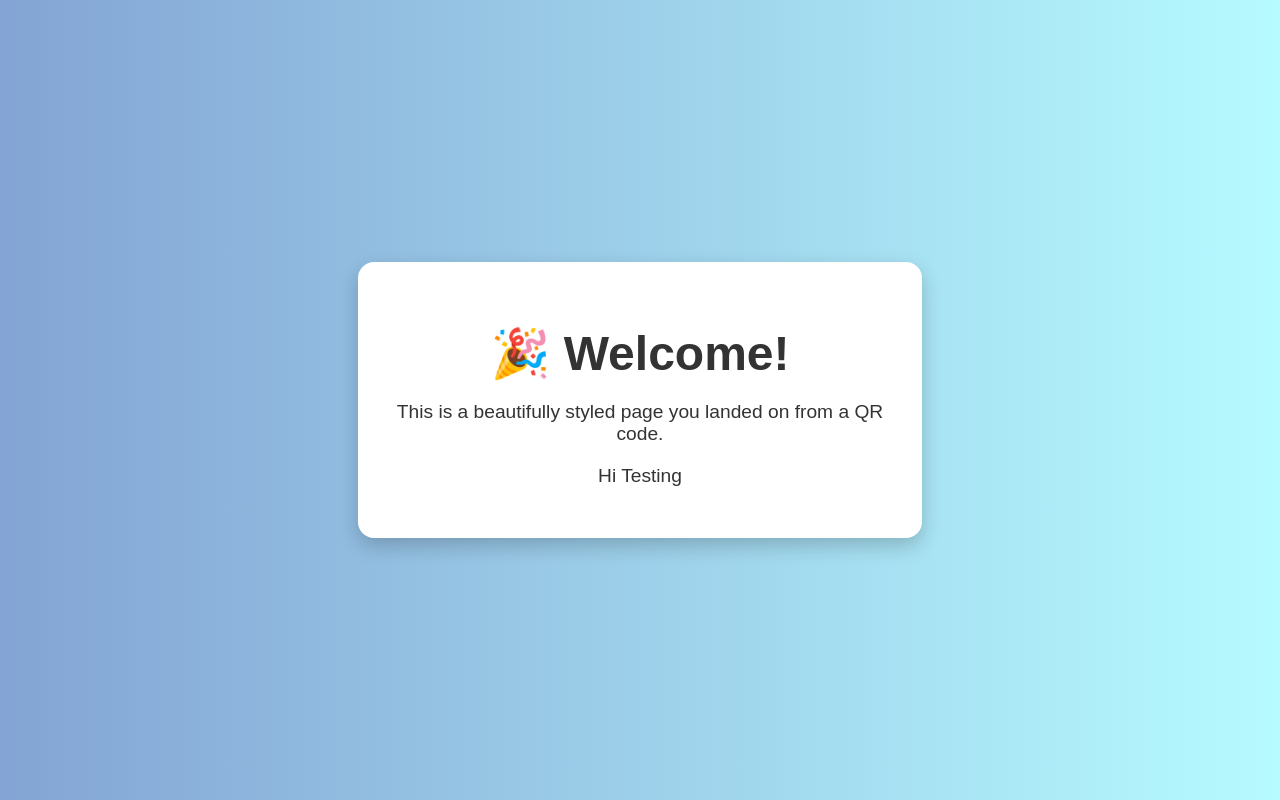
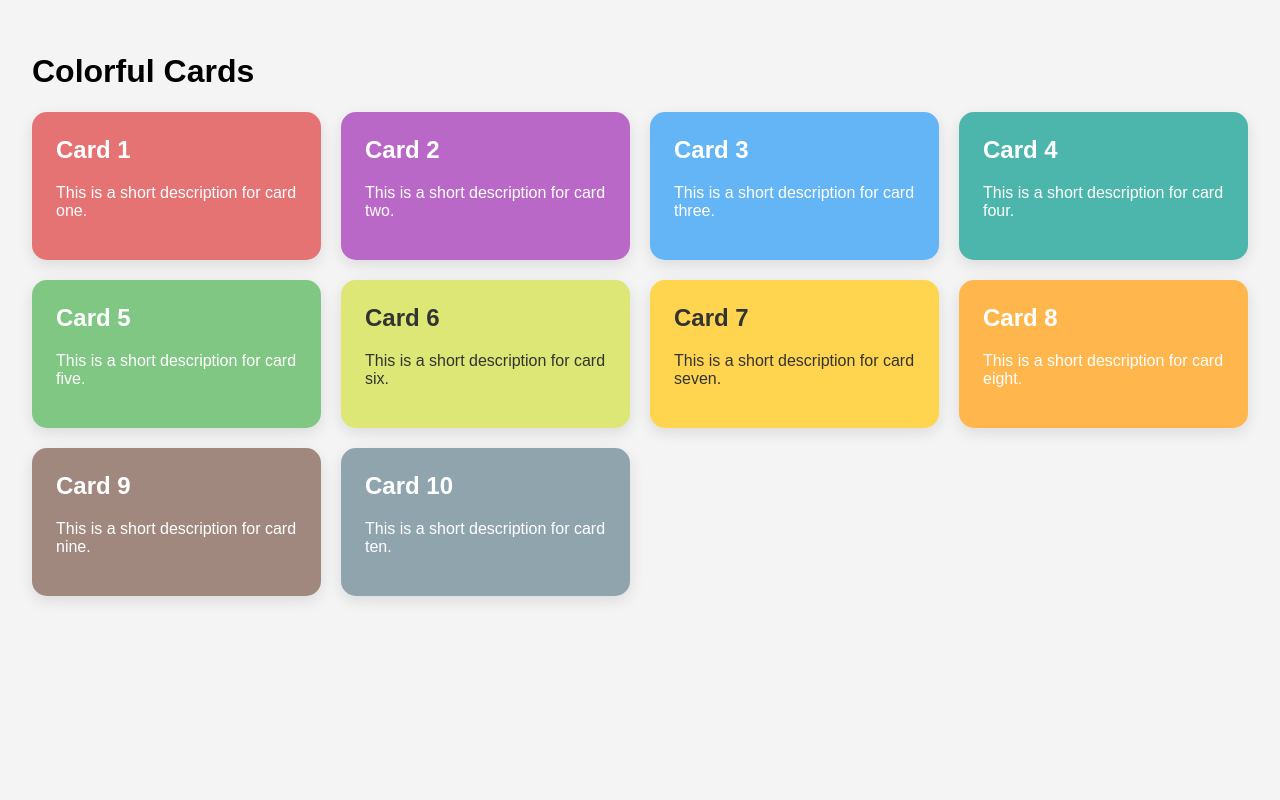
Before and after one commit to yogeshupadhyay1402/qr-webpage, a plain HTML site: page index.html in a window 1280 px wide. Drawn offline with Linux system fonts and the light colour scheme.

Commit message:
Update index.html

```diff
--- a/index.html
+++ b/index.html
@@ -1,47 +1,97 @@
 <!DOCTYPE html>
 <html lang="en">
 <head>
-  <meta charset="UTF-8">
-  <title>Welcome Page</title>
+  <meta charset="UTF-8" />
+  <meta name="viewport" content="width=device-width, initial-scale=1.0"/>
+  <title>SIS Tax</title>
   <style>
     body {
       font-family: Arial, sans-serif;
-      background: linear-gradient(to right, #83a4d4, #b6fbff);
-      color: #333;
+      background: #f4f4f4;
       margin: 0;
-      padding: 0;
-      display: flex;
-      flex-direction: column;
-      align-items: center;
-      justify-content: center;
-      height: 100vh;
+      padding: 2rem;
     }
 
-    h1 {
-      font-size: 3em;
-      margin-bottom: 10px;
-    }
-
-    p {
-      font-size: 1.2em;
-      max-width: 500px;
-      text-align: center;
+    .grid {
+      display: grid;
+      grid-template-columns: repeat(auto-fit, minmax(250px, 1fr));
+      gap: 20px;
     }
 
     .card {
-      background: #fff;
-      padding: 2rem;
-      border-radius: 16px;
-      box-shadow: 0 8px 20px rgba(0,0,0,0.2);
-      text-align: center;
+      padding: 1.5rem;
+      border-radius: 15px;
+      color: white;
+      box-shadow: 0 5px 15px rgba(0,0,0,0.1);
+      transition: transform 0.2s ease-in-out;
     }
+
+    .card:hover {
+      transform: translateY(-5px);
+    }
+
+    .card h2 {
+      margin-top: 0;
+    }
+
+    /* Different background colors for cards */
+    .card-1 { background-color: #e57373; }
+    .card-2 { background-color: #ba68c8; }
+    .card-3 { background-color: #64b5f6; }
+    .card-4 { background-color: #4db6ac; }
+    .card-5 { background-color: #81c784; }
+    .card-6 { background-color: #dce775; color: #333; }
+    .card-7 { background-color: #ffd54f; color: #333; }
+    .card-8 { background-color: #ffb74d; }
+    .card-9 { background-color: #a1887f; }
+    .card-10 { background-color: #90a4ae; }
   </style>
 </head>
 <body>
-  <div class="card">
-    <h1>🎉 Welcome!</h1>
-    <p>This is a beautifully styled page you landed on from a QR code.</p>
-     <p>Hi Testing </p>
+
+  <h1>Colorful Cards</h1>
+  <div class="grid">
+    <div class="card card-1">
+      <h2>Card 1</h2>
+      <p>This is a short description for card one.</p>
+    </div>
+    <div class="card card-2">
+      <h2>Card 2</h2>
+      <p>This is a short description for card two.</p>
+    </div>
+    <div class="card card-3">
+      <h2>Card 3</h2>
+      <p>This is a short description for card three.</p>
+    </div>
+    <div class="card card-4">
+      <h2>Card 4</h2>
+      <p>This is a short description for card four.</p>
+    </div>
+    <div class="card card-5">
+      <h2>Card 5</h2>
+      <p>This is a short description for card five.</p>
+    </div>
+    <div class="card card-6">
+      <h2>Card 6</h2>
+      <p>This is a short description for card six.</p>
+    </div>
+    <div class="card card-7">
+      <h2>Card 7</h2>
+      <p>This is a short description for card seven.</p>
+    </div>
+    <div class="card card-8">
+      <h2>Card 8</h2>
+      <p>This is a short description for card eight.</p>
+    </div>
+    <div class="card card-9">
+      <h2>Card 9</h2>
+      <p>This is a short description for card nine.</p>
+    </div>
+    <div class="card card-10">
+      <h2>Card 10</h2>
+      <p>This is a short description for card ten.</p>
+    </div>
   </div>
+
 </body>
 </html>
```
